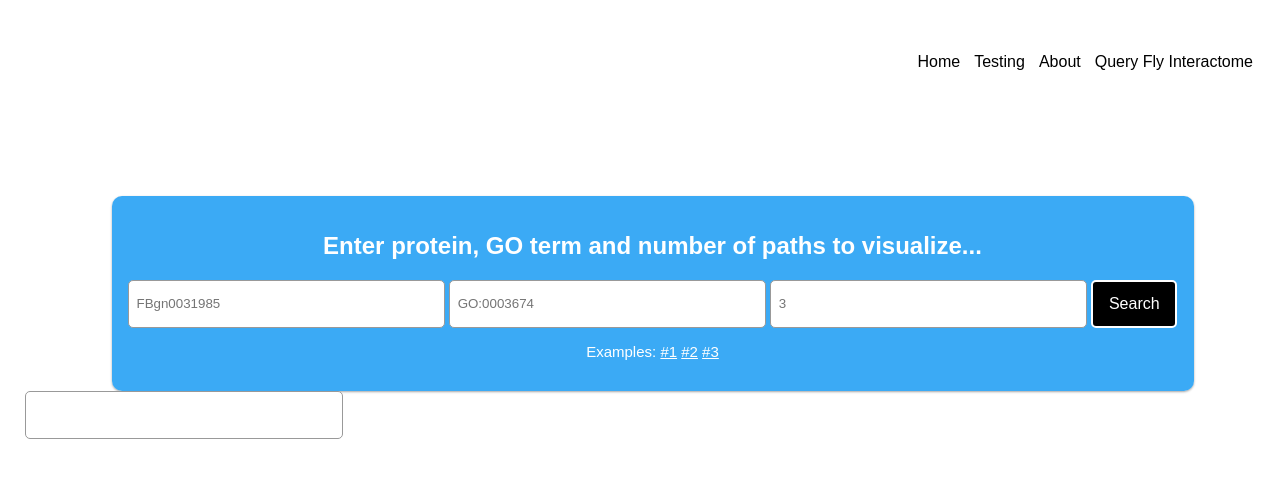
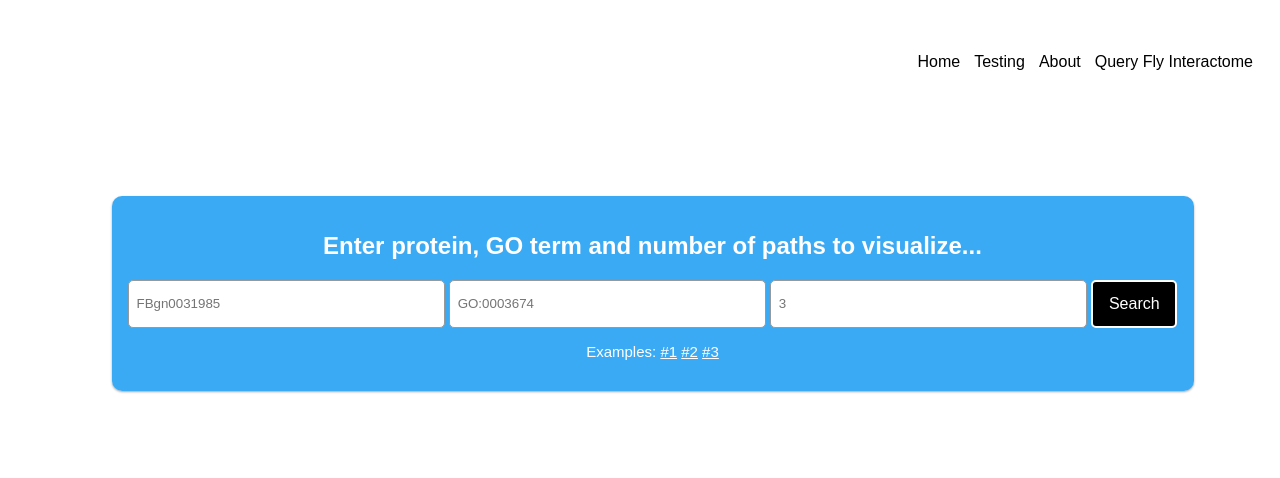
Before and after one commit to Reed-CompBio/protein-weaver, a React (Vite) app in the folder client/: page /flybase in a window 1280 px wide. Shown: the top 478 px of the page. Built offline with nearby package versions, Linux system fonts and the light colour scheme.

Commit message:
got basic autocomplete working

```diff
--- a/client/src/components/FlyQuery.jsx
+++ b/client/src/components/FlyQuery.jsx
@@ -7,7 +7,6 @@ import cytoscape from "cytoscape";
 import { cytoscapeStyle, layout } from "../assets/CytoscapeConfig";
 import Sidebar from "./Sidebar";
 import QueryError from "./QueryError";
-import Autocomplete from "./SearchSuggestion";
 import SearchBar from "./SearchBar";
 
 export default function FlyQuery() {
@@ -187,9 +186,6 @@ export default function FlyQuery() {
           handleInputChange={handleInputChange}
           getExample={getExample}
         />
-        <Autocomplete
-          suggestions={['flw','egfr']}
-        />
 
         {hasError && <QueryError />}
 
--- a/client/src/components/SearchBar.jsx
+++ b/client/src/components/SearchBar.jsx
@@ -1,5 +1,6 @@
 import React from 'react';
 import PropTypes from 'prop-types';
+import Autocomplete from './SearchSuggestion';
 
 export default function SearchBar({ handleSubmit, submitRef, query, handleInputChange, getExample }) {
 
@@ -12,14 +13,12 @@ export default function SearchBar({ handleSubmit, submitRef, query, handleInputC
                 Enter protein, GO term and number of paths to visualize...
               </h2>
               <div className="search-container">
-              <input
-                  id="protein-input"
-                  type="text"
-                  name="protein"
-                  placeholder="FBgn0031985"
-                  value={query.protein}
-                  onChange={handleInputChange}
-                  required
+                <Autocomplete
+                    suggestions={["flw", "egfr"]} // Pass the protein suggestions to the Autocomplete component
+                    inputName="protein"
+                    inputValue={query.protein}
+                    onInputChange={handleInputChange}
+                    placeholder="FBgn0031985"
                 />
                 <input
                   type="text"
--- a/client/src/components/SearchSuggestion.jsx
+++ b/client/src/components/SearchSuggestion.jsx
@@ -1,51 +1,58 @@
 import React, { useState } from "react";
+
 const Autocomplete = (props) => {
+  const { suggestions, inputName, inputValue, onInputChange, placeholder } = props;
   const [active, setActive] = useState(0);
   const [filtered, setFiltered] = useState([]);
   const [isShow, setIsShow] = useState(false);
   const [input, setInput] = useState("");
 
-  const onChange = e => {
-    const { suggestions } = props;
-    const input = e.currentTarget.value;
+  const onChange = (e) => {
+    const inputText = e.currentTarget.value;
     const newFilteredSuggestions = suggestions.filter(
-      suggestion =>
-        suggestion.toLowerCase().indexOf(input.toLowerCase()) > -1
+      (suggestion) =>
+        suggestion.toLowerCase().indexOf(inputText.toLowerCase()) > -1
     );
     setActive(0);
     setFiltered(newFilteredSuggestions);
     setIsShow(true);
-    setInput(e.currentTarget.value)
+    setInput(inputText);
+    onInputChange({ target: { name: inputName, value: inputText } });
   };
-const onClick = e => {
+
+  const onClick = (e) => {
     setActive(0);
     setFiltered([]);
     setIsShow(false);
-    setInput(e.currentTarget.innerText)
+    const selectedValue = e.currentTarget.innerText;
+    setInput(selectedValue);
+    onInputChange({ target: { name: inputName, value: selectedValue } });
   };
-const onKeyDown = e => {
-    if (e.keyCode === 13) { // enter key
+
+  const onKeyDown = (e) => {
+    if (e.keyCode === 13) {
+      // Enter key
       setActive(0);
       setIsShow(false);
-      setInput(filtered[active])
-    }
-    else if (e.keyCode === 38) { // up arrow
-      return (active === 0) ? null : setActive(active - 1);
-    }
-    else if (e.keyCode === 40) { // down arrow
-      return (active - 1 === filtered.length) ? null : setActive(active + 1);
+      const selectedValue = filtered[active] || input;
+      setInput(selectedValue);
+      onInputChange({ target: { name: inputName, value: selectedValue } });
+    } else if (e.keyCode === 38) {
+      // Up arrow
+      setActive(active > 0 ? active - 1 : 0);
+    } else if (e.keyCode === 40) {
+      // Down arrow
+      setActive(active < filtered.length - 1 ? active + 1 : filtered.length - 1);
     }
   };
-const renderAutocomplete = () => {
+
+  const renderAutocomplete = () => {
     if (isShow && input) {
       if (filtered.length) {
         return (
           <ul className="autocomplete">
             {filtered.map((suggestion, index) => {
-              let className;
-              if (index === active) {
-                className = "active";
-              }
+              let className = index === active ? "active" : "";
               return (
                 <li className={className} key={suggestion} onClick={onClick}>
                   {suggestion}
@@ -63,17 +70,21 @@ const renderAutocomplete = () => {
       }
     }
     return <></>;
-  }
-return (
+  };
+
+  return (
     <>
       <input
         type="text"
+        name={inputName}
+        value={inputValue}
+        placeholder={placeholder}
         onChange={onChange}
         onKeyDown={onKeyDown}
-        value={input}
       />
       {renderAutocomplete()}
     </>
   );
-}
+};
+
 export default Autocomplete;
```
